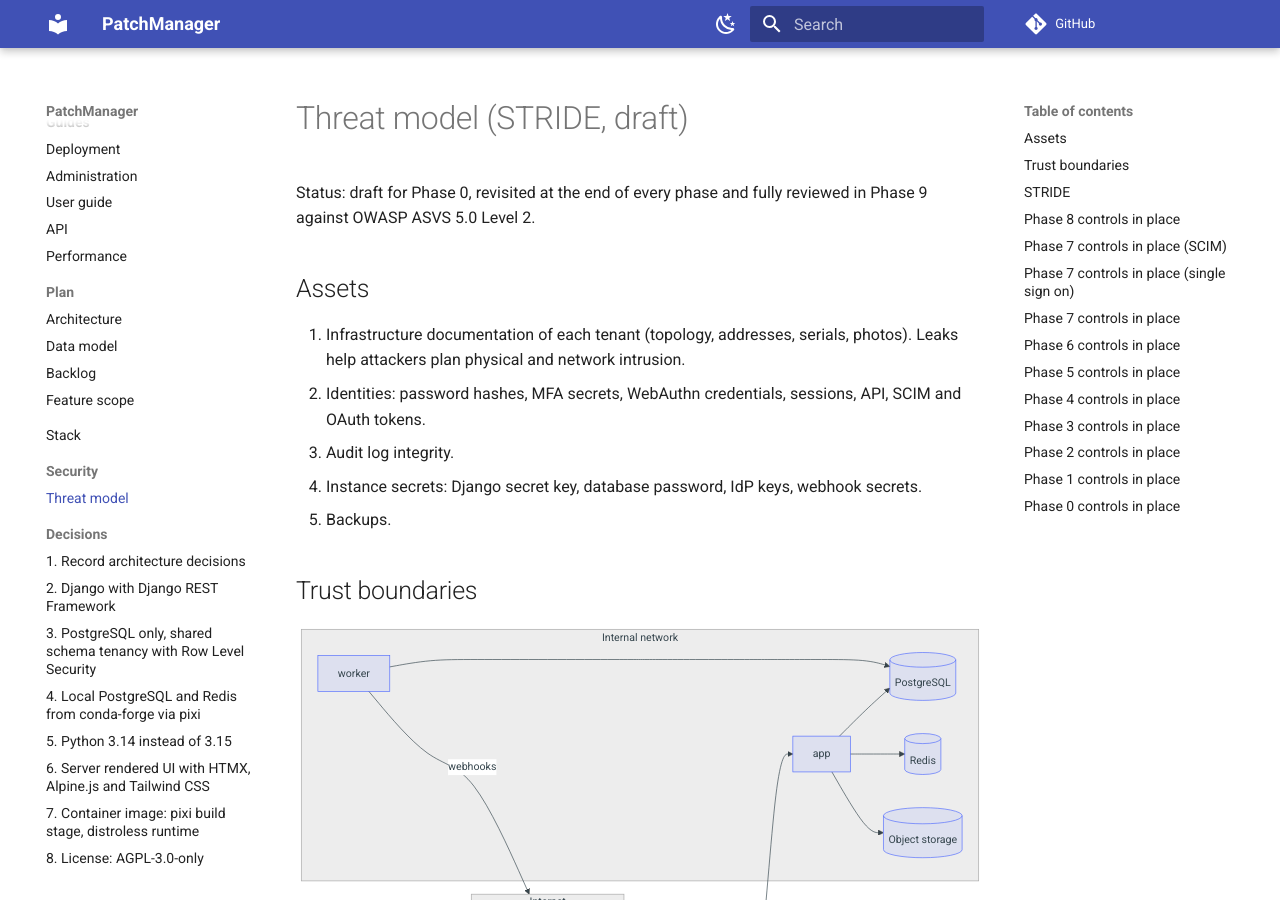
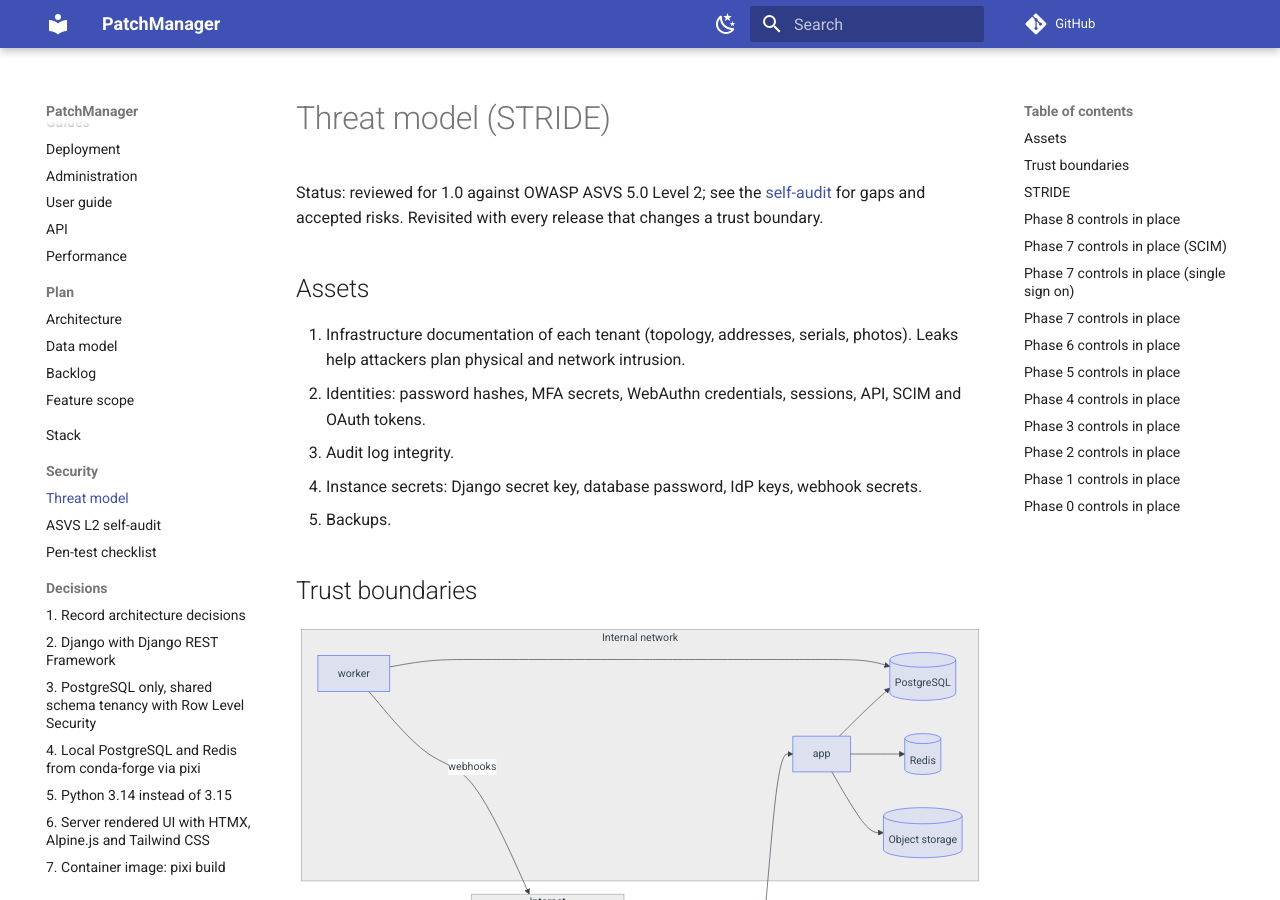
Before and after one commit to MalteKiefer/PatchManager, an MkDocs documentation site: the page built from docs/security/threat-model.md, in a window 1280 px wide and 900 px high. Built offline with MkDocs 1.6.1 and Material for MkDocs 9.7.7, drawn with Linux system fonts in a browser that asks for light colours; comment, search, counter and statistics services are not loaded.

Commit message:
Release 1.0.0
Final documentation for the first stable release: status, security audit links, supported versions, backlog and changelog.

```diff
--- a/docs/security/threat-model.md
+++ b/docs/security/threat-model.md
@@ -1,7 +1,8 @@
-# Threat model (STRIDE, draft)
+# Threat model (STRIDE)
 
-Status: draft for Phase 0, revisited at the end of every phase and fully reviewed in
-Phase 9 against OWASP ASVS 5.0 Level 2.
+Status: reviewed for 1.0 against OWASP ASVS 5.0 Level 2; see the
+[self-audit](asvs-l2.md) for gaps and accepted risks. Revisited with every release
+that changes a trust boundary.
 
 ## Assets
 
--- a/mkdocs.yml
+++ b/mkdocs.yml
@@ -37,6 +37,8 @@ nav:
   - Stack: STACK.md
   - Security:
       - Threat model: security/threat-model.md
+      - ASVS L2 self-audit: security/asvs-l2.md
+      - Pen-test checklist: security/pentest-checklist.md
   - Decisions:
       - adr/0001-record-architecture-decisions.md
       - adr/0002-django-and-drf.md
--- a/pixi.toml
+++ b/pixi.toml
@@ -1,6 +1,6 @@
 [workspace]
 name = "patchmanager"
-version = "0.9.0"
+version = "1.0.0"
 description = "Self-hosted network and rack documentation platform"
 authors = ["Malte Kiefer"]
 license = "AGPL-3.0-only"
--- a/src/patchmanager/__init__.py
+++ b/src/patchmanager/__init__.py
@@ -1,6 +1,6 @@
 """PatchManager: self-hosted network and rack documentation."""
 
-__version__ = "0.9.0"
+__version__ = "1.0.0"
 
 from patchmanager.worker import app as celery_app
 
```
Also changed, not shown: CHANGELOG.md (+10 -1 lines), README.md (+8 -6 lines), SECURITY.md (+1 -2 lines), docs/guides/user.md (+0 -2 lines), docs/plan/backlog.md (+4 -2 lines).
